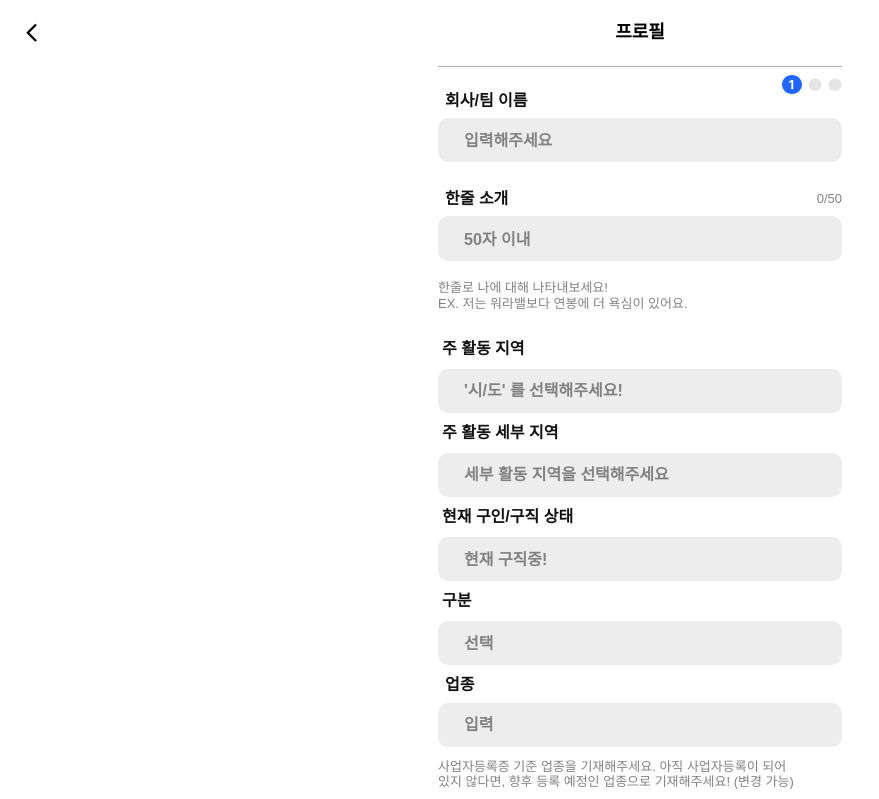
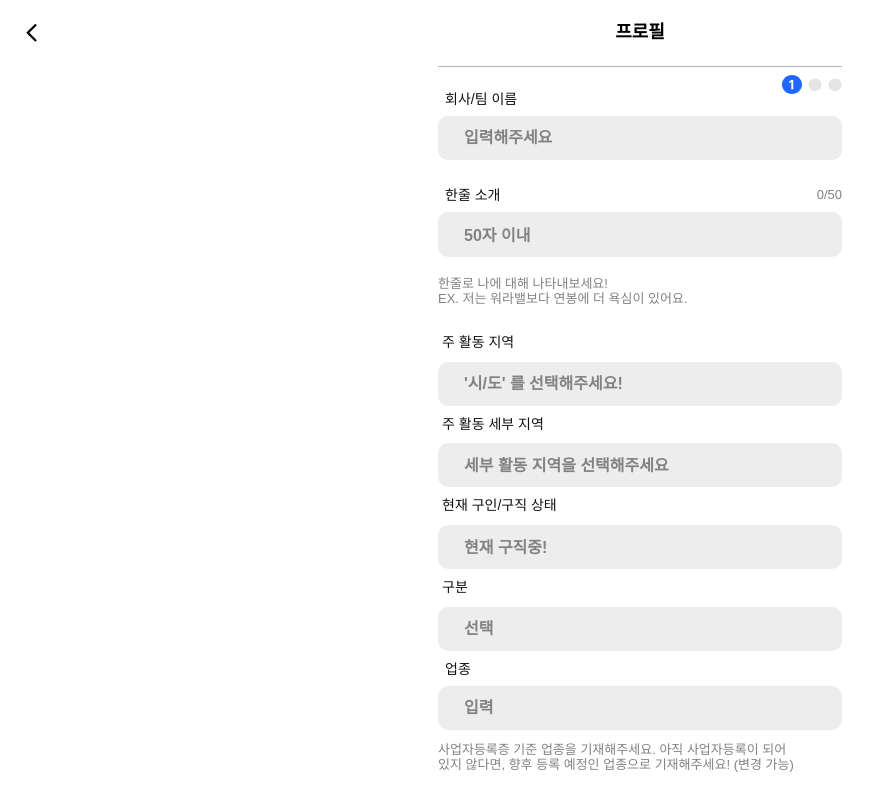
Before and after one commit to potato637/myfit-front, a React (Vite) app: page /onboarding/company-profile-register in a window 1280 px wide. Shown: the top 799 px of the page, without its empty margins (0-879 px from the left). Built offline with nearby package versions, Linux system fonts and the light colour scheme; no server answers; a web font is replaced by a local one.

Commit message:
Fix input field font sizes for better UX
- Revert label font-size to text-body1 (14px) for consistent design
- Keep input/textarea font-size as text-sub1 (16px) for iOS auto-zoom prevention
- Only input elements need 16px font-size to prevent Safari auto-zoom

```diff
--- a/src/components/onboarding/InputField.tsx
+++ b/src/components/onboarding/InputField.tsx
@@ -43,7 +43,7 @@ function InputField({
   return (
     <div className="mb-[27px]">
       <div className="flex justify-between items-center mb-[8px]">
-        <label className="pl-[7px] text-sub1 text-ct-black-200">{label}</label>
+        <label className="pl-[7px] text-body1 text-ct-black-200">{label}</label>
         {showCounter && maxLength && (
           <span className="text-body2 text-ct-gray-300">
             {currentLength}/{maxLength}
--- a/src/components/setting/PersonalInputField.tsx
+++ b/src/components/setting/PersonalInputField.tsx
@@ -28,7 +28,7 @@ function PersonalInputField({
   return (
     <div className="flex flex-col gap-[11px] w-full mb-[10px]">
       <div className="flex justify-between items-center">
-        <label className="ml-1 text-sub1 text-ct-black-200">{label}</label>
+        <label className="ml-1 text-body1 text-ct-black-200">{label}</label>
         {showCounter && maxLength && (
           <span className="text-body2 text-ct-gray-300">
             {currentLength}/{maxLength}
```
